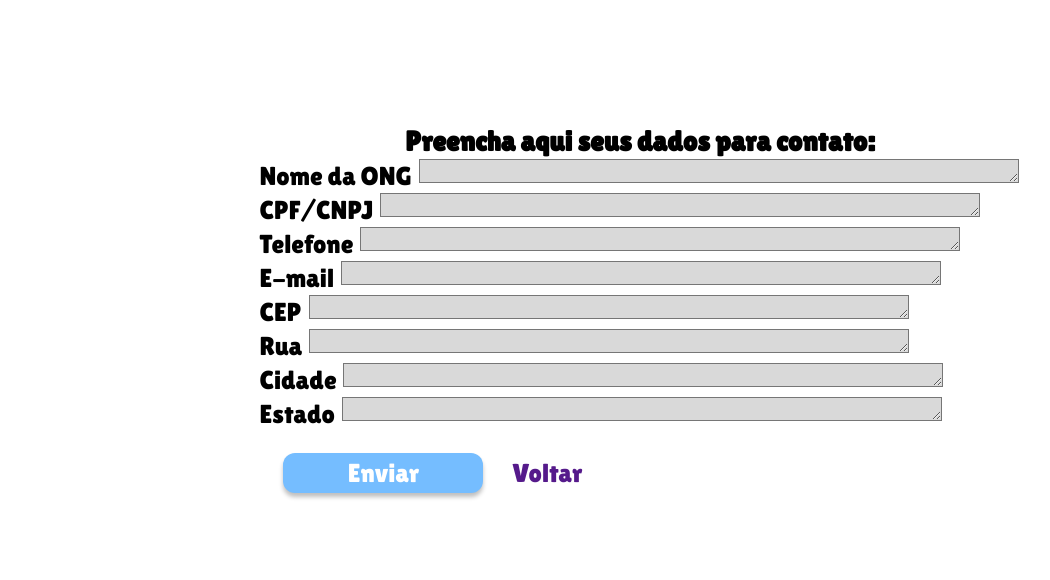
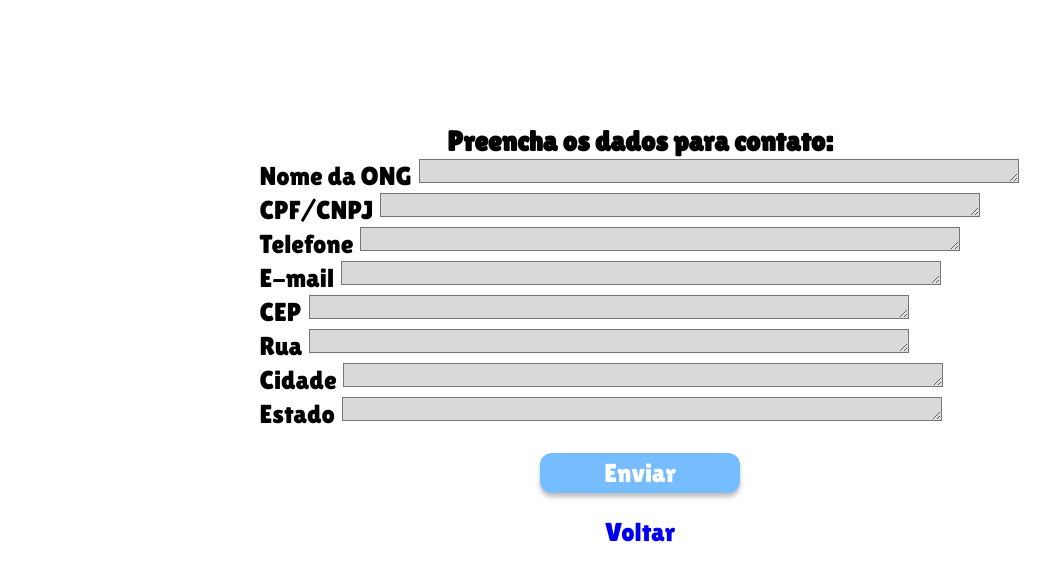
Before and after one commit to PI-UNIVESP-Grupo-11-1-sem-2023/Geral, a plain HTML site: page cadastro ong.html in a window 1280 px wide. Shown: the part 108-688 px from the top of the page, without its empty margins (0-1050 px from the left). Drawn offline with Linux system fonts and the light colour scheme.

Commit message:
Update cadastro ong.html
Melhorias no html e css

```diff
--- a/cadastro ong.html
+++ b/cadastro ong.html
@@ -12,19 +12,19 @@
     <main>
         <h1>Cadastro ONG</h1>
             <section class = "cadastro_ong">
-                <h2>Preencha aqui seus dados para contato:</h2>
-                <form action="">
-                    <label for="" class="label nome">Nome da ONG </label><textarea name="nomeOng" id="" cols="30" rows="1" ></textarea><br>
-                    <label for="" class="label cpf/cnpj">CPF/CNPJ </label><textarea name="cpf/cnpj" id="" cols="30" rows="1" ></textarea><br>
+                <h2>Preencha os dados para contato:</h2>
+                <form action="" class="cadastro_ong_formulario">
+                    <label for="">Nome da ONG </label><textarea name="nomeOng" id="" cols="30" rows="1" ></textarea><br>
+                    <label for="">CPF/CNPJ </label><textarea name="cpf/cnpj" id="" cols="30" rows="1" ></textarea><br>
                     <label for="">Telefone </label><textarea name="telefone" id="" cols="30" rows="1"></textarea><br>
                     <label for="">E-mail </label><textarea name="e-mail" id="" cols="30" rows="1"></textarea><br>
                     <label for="">CEP </label><textarea name="cep" id="" cols="30" rows="1"></textarea><br>
                     <label for="">Rua </label><textarea name="rua" id="" cols="30" rows="1"></textarea><br>
                     <label for="">Cidade </label><textarea name="cidade" id="" cols="30" rows="1"></textarea><br>
                     <label for="">Estado </label><textarea name="estado" id="" cols="30" rows="1"></textarea><br>
-                    <button type="submit">Enviar</button>
-                    <a href="">Voltar</a>
                 </form>
+                <button type="submit" onclick="">Enviar</button>
+                <a href="index.html">Voltar</a>
             </section>
     </main>
     <footer></footer>
```
